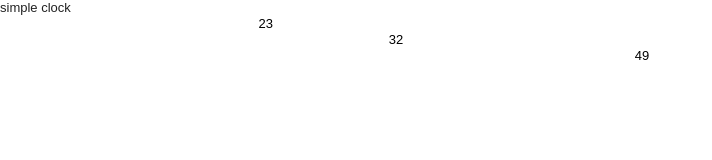
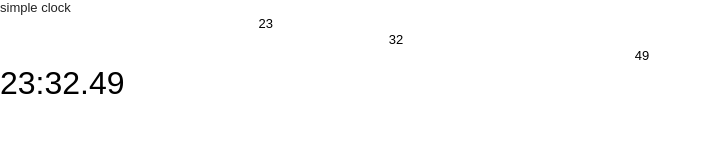
Before and after one commit to enw/EWClock, a plain HTML site: page index.html in a window 1280 px wide. Shown: the whole page, without its empty margins (0-712 px from the left). Drawn offline with Linux system fonts and the light colour scheme.

Commit message:
add bigclock

```diff
--- a/css/style.css
+++ b/css/style.css
@@ -219,6 +219,11 @@ td { vertical-align: top; }
   color: black;
 }
 
+#bigtime {
+  color: black;
+  font-size: 24pt;
+}
+
 
 
 
--- a/index.html
+++ b/index.html
@@ -39,11 +39,16 @@
   <div id="container">
     <header>
         simple clock
+	    <div id="foo"></div>
     </header>
     <div id="main" role="main">
         <div id="hours"></div>
         <div id="minutes"></div>
         <div id="seconds"></div>
+
+	<div id="bigtime" class="hidden">
+	  <span id="hour"></span>:<span id="minute"></span>.<span id="second"></span>
+	</div>
     </div>
     <footer>
 
--- a/js/script.js
+++ b/js/script.js
@@ -22,6 +22,11 @@ $(function () {
     $("#second"+now.getSeconds()).addClass("current");
     $("#minute"+now.getMinutes()).addClass("current");
     $("#hour"+now.getHours()).addClass("current");
+
+    $("#bigtime").removeClass("hidden");
+    $("#hour").text(now.getHours());
+    $("#minute").text(now.getMinutes());
+    $("#second").text(now.getSeconds());
   }
   var iid = setInterval( tick, MS_BETWEEN_TICKS );
 })
```
